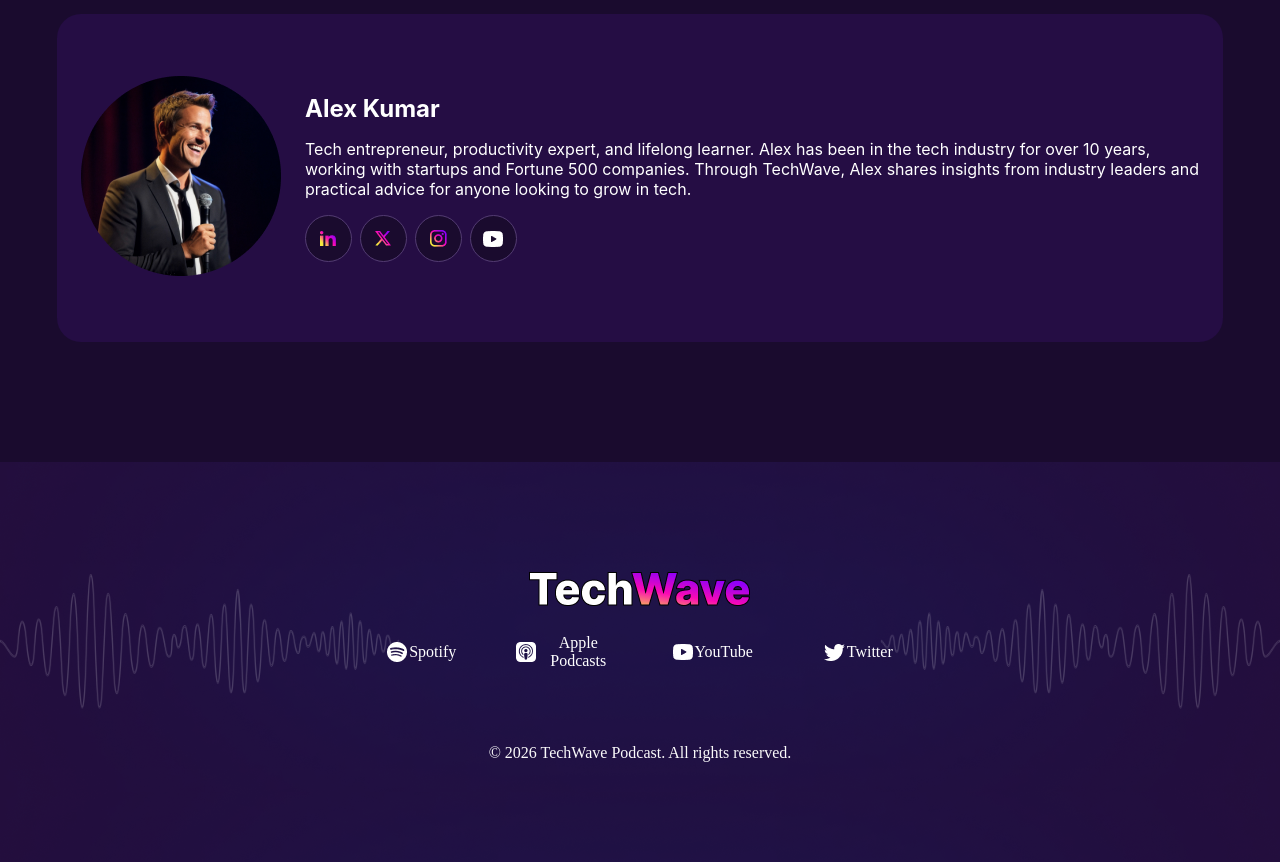
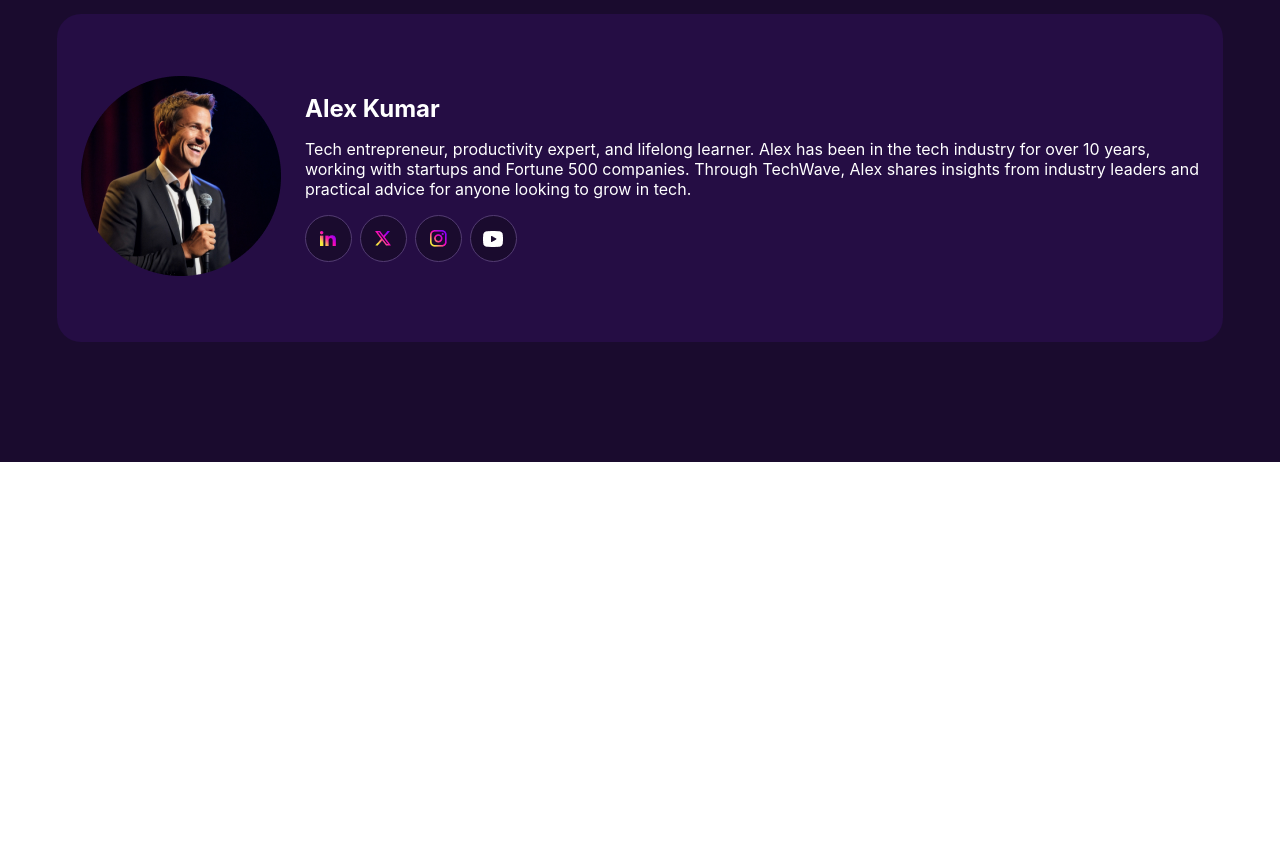
Before and after one commit to hasnamehnaj/Assignment--2.B13, a plain HTML site: page index.html in a window 1280 px wide. Shown: the part 3702-4564 px from the top of the page. After the commit the page ends 4164 px from the top, so only its background shows below. Drawn offline with Linux system fonts and the light colour scheme.

Commit message:
all done

```diff
--- a/index.html
+++ b/index.html
@@ -179,18 +179,7 @@
         </div>
     </section>
     <footer>
-        <div class="social">
-            <div>
-                <img style="padding-top: 110px;" src="./assets/TechWave (1).png" alt="">
-            </div>
-            <ul>
-                <li class="spotify-btn"><img src="./assets/spotify.png" alt="">Spotify </li>
-                <li class="apple-btn"><img src="assets/apple-podcast.png" alt="">Apple Podcasts </li>
-                <li class="youtube-btn"><img src="assets/youtube-podcast.png" alt="">YouTube </li>
-                <li class="twitter-btn"><img src="assets/twitter.png" alt=""> Twitter</li>
-            </ul>
-            <p>© 2026 TechWave Podcast. All rights reserved.</p>
-        </div>
+
     </footer>
 </body>
 </html>
```
